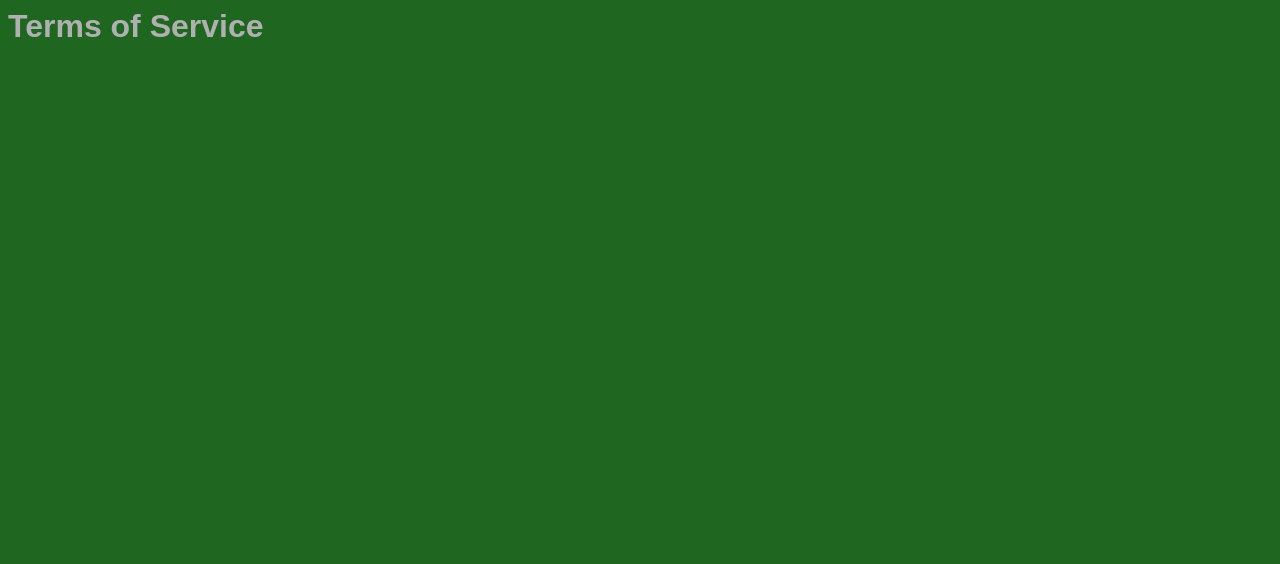
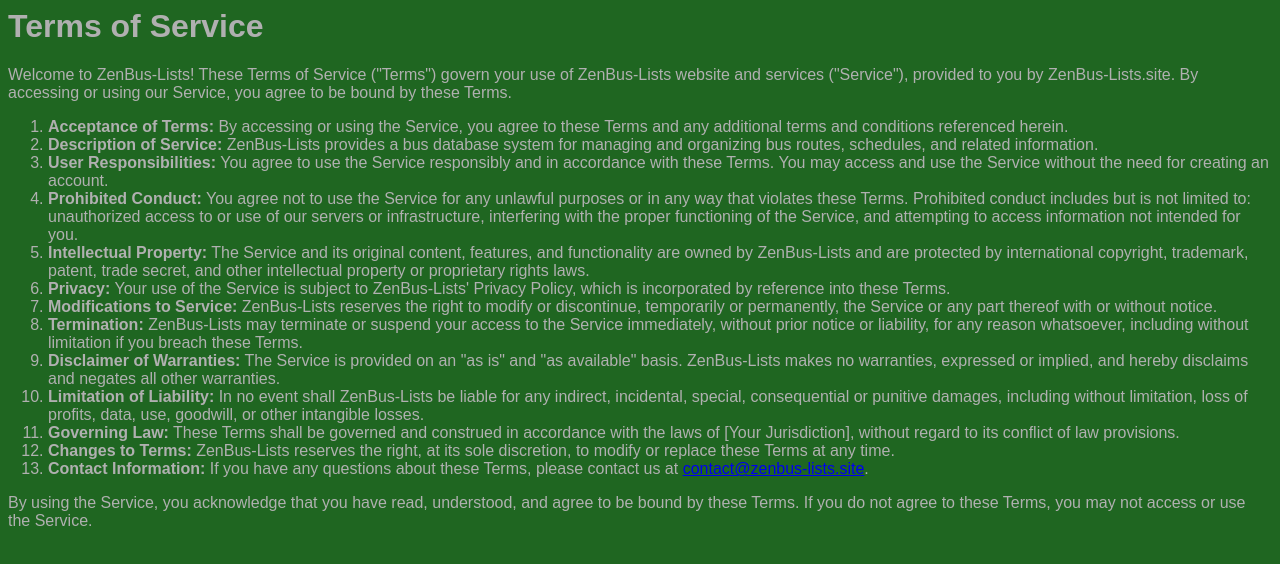
Before and after one commit to coralcountyrblx/zenbus-lists, a plain HTML site: page tos.html in a window 1280 px wide. Drawn offline with Linux system fonts and the light colour scheme.

Commit message:
Update tos.html

```diff
--- a/tos.html
+++ b/tos.html
@@ -13,6 +13,37 @@
 
 <body>
 <h1>Terms of Service</h1>
+<p>Welcome to ZenBus-Lists! These Terms of Service ("Terms") govern your use of ZenBus-Lists website and services ("Service"), provided to you by ZenBus-Lists.site. By accessing or using our Service, you agree to be bound by these Terms.</p>
+
+<ol>
+    <li><strong>Acceptance of Terms:</strong> By accessing or using the Service, you agree to these Terms and any additional terms and conditions referenced herein.</li>
+
+    <li><strong>Description of Service:</strong> ZenBus-Lists provides a bus database system for managing and organizing bus routes, schedules, and related information.</li>
+
+    <li><strong>User Responsibilities:</strong> You agree to use the Service responsibly and in accordance with these Terms. You may access and use the Service without the need for creating an account.</li>
+
+    <li><strong>Prohibited Conduct:</strong> You agree not to use the Service for any unlawful purposes or in any way that violates these Terms. Prohibited conduct includes but is not limited to: unauthorized access to or use of our servers or infrastructure, interfering with the proper functioning of the Service, and attempting to access information not intended for you.</li>
+
+    <li><strong>Intellectual Property:</strong> The Service and its original content, features, and functionality are owned by ZenBus-Lists and are protected by international copyright, trademark, patent, trade secret, and other intellectual property or proprietary rights laws.</li>
+
+    <li><strong>Privacy:</strong> Your use of the Service is subject to ZenBus-Lists' Privacy Policy, which is incorporated by reference into these Terms.</li>
+
+    <li><strong>Modifications to Service:</strong> ZenBus-Lists reserves the right to modify or discontinue, temporarily or permanently, the Service or any part thereof with or without notice.</li>
+
+    <li><strong>Termination:</strong> ZenBus-Lists may terminate or suspend your access to the Service immediately, without prior notice or liability, for any reason whatsoever, including without limitation if you breach these Terms.</li>
+
+    <li><strong>Disclaimer of Warranties:</strong> The Service is provided on an "as is" and "as available" basis. ZenBus-Lists makes no warranties, expressed or implied, and hereby disclaims and negates all other warranties.</li>
+
+    <li><strong>Limitation of Liability:</strong> In no event shall ZenBus-Lists be liable for any indirect, incidental, special, consequential or punitive damages, including without limitation, loss of profits, data, use, goodwill, or other intangible losses.</li>
+
+    <li><strong>Governing Law:</strong> These Terms shall be governed and construed in accordance with the laws of [Your Jurisdiction], without regard to its conflict of law provisions.</li>
+
+    <li><strong>Changes to Terms:</strong> ZenBus-Lists reserves the right, at its sole discretion, to modify or replace these Terms at any time.</li>
+
+    <li><strong>Contact Information:</strong> If you have any questions about these Terms, please contact us at <a href="mailto:contact@zenbus-lists.site">contact@zenbus-lists.site</a>.</li>
+</ol>
+
+<p>By using the Service, you acknowledge that you have read, understood, and agree to be bound by these Terms. If you do not agree to these Terms, you may not access or use the Service.</p>
 
 
 
```
